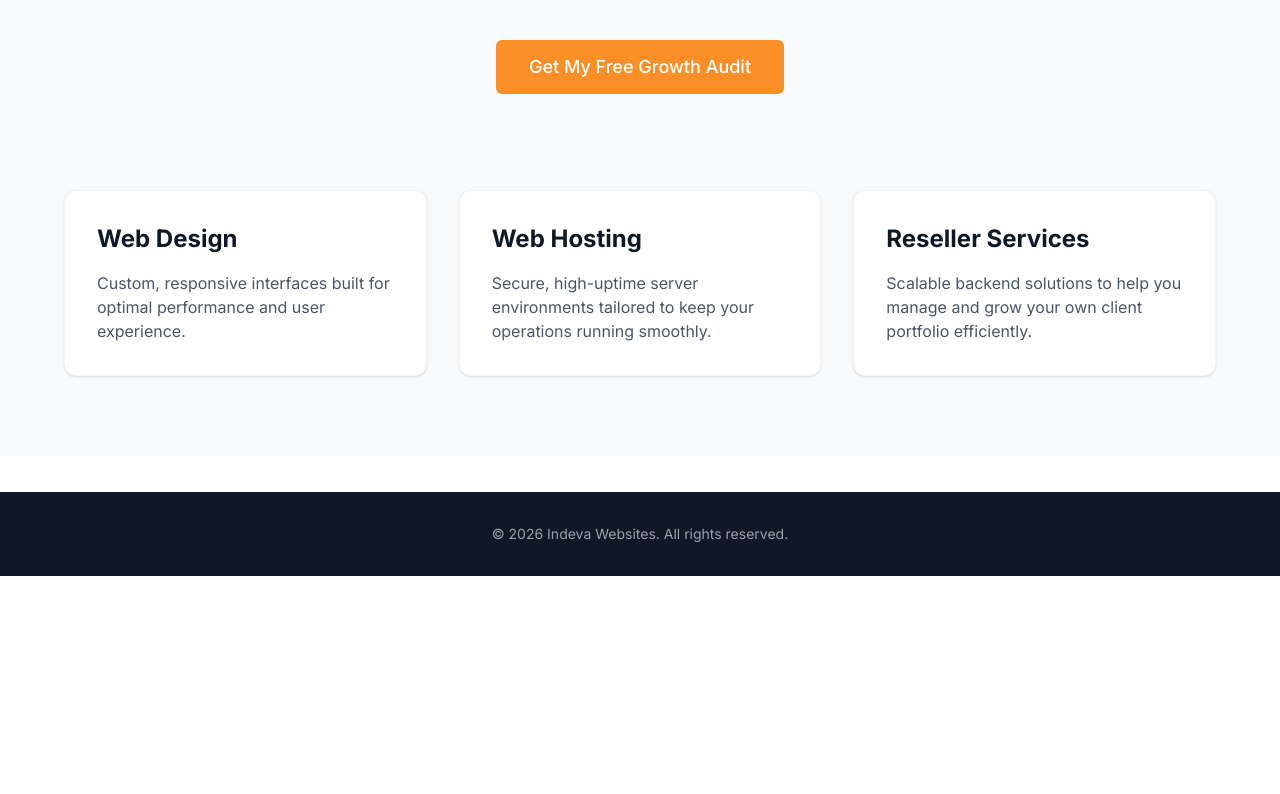
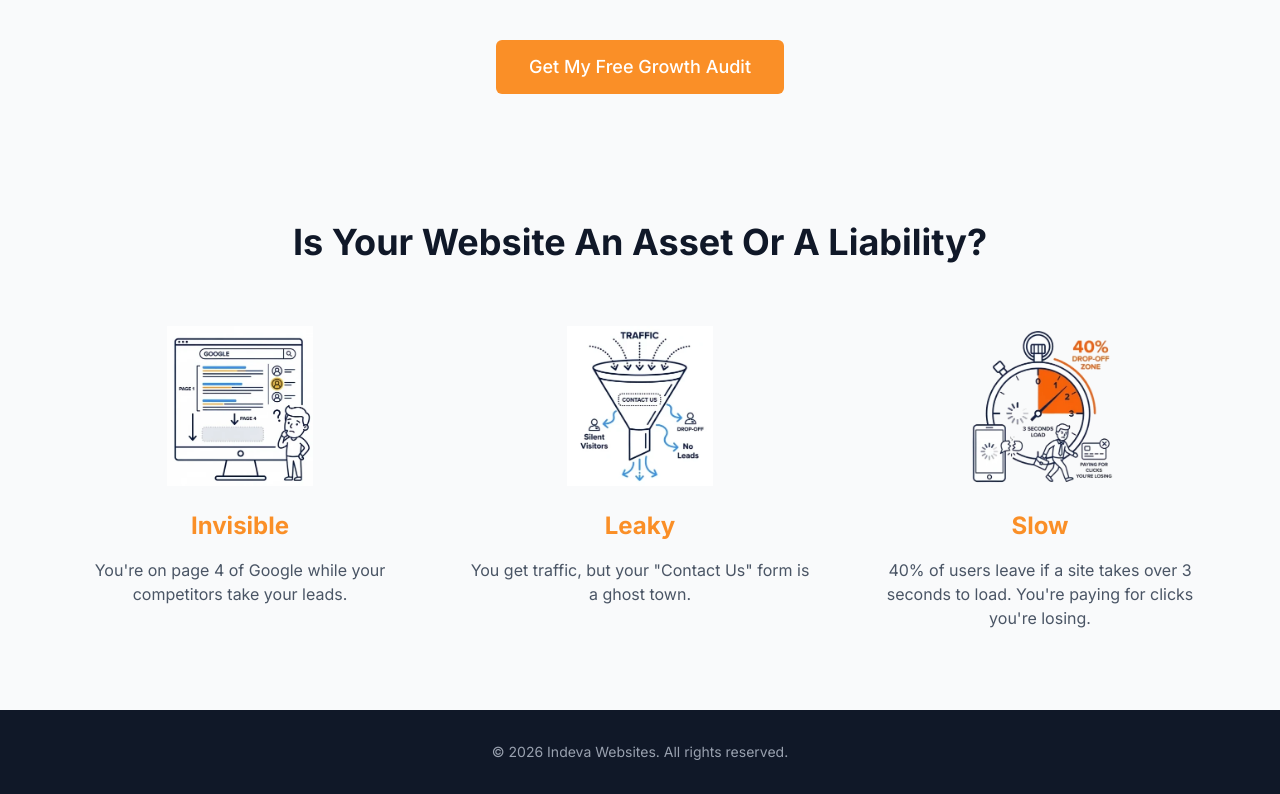
Before and after one commit to cgdiazv/indeva-websites, a Next.js app: page / in a window 1280 px wide. Shown: the part 373-1167 px from the top of the page. Before the commit the page ends 949 px from the top, so only its background shows below. Built offline with nearby package versions, Linux system fonts and the light colour scheme.

Commit message:
Updated image paths to use WebP format

```diff
--- a/app/page.tsx
+++ b/app/page.tsx
@@ -15,21 +15,33 @@ export default function Home() {
         </div>
       </div>
 
-      <div className="mt-24 grid grid-cols-1 md:grid-cols-3 gap-8 max-w-6xl w-full">
-        {/* Feature 1 */}
-        <div className="bg-white p-8 rounded-xl shadow-sm border border-gray-100">
-          <h3 className="text-2xl font-bold text-gray-900 mb-4">Web Design</h3>
-          <p className="text-gray-600">Custom, responsive interfaces built for optimal performance and user experience.</p>
-        </div>
-        {/* Feature 2 */}
-        <div className="bg-white p-8 rounded-xl shadow-sm border border-gray-100">
-          <h3 className="text-2xl font-bold text-gray-900 mb-4">Web Hosting</h3>
-          <p className="text-gray-600">Secure, high-uptime server environments tailored to keep your operations running smoothly.</p>
-        </div>
-        {/* Feature 3 */}
-        <div className="bg-white p-8 rounded-xl shadow-sm border border-gray-100">
-          <h3 className="text-2xl font-bold text-gray-900 mb-4">Reseller Services</h3>
-          <p className="text-gray-600">Scalable backend solutions to help you manage and grow your own client portfolio efficiently.</p>
+      {/* Problem Agitation Section */}
+      <div className="mt-32 w-full max-w-6xl">
+        <h2 className="text-3xl md:text-4xl font-bold text-center text-gray-900 mb-16">
+          Is Your Website An Asset Or A Liability?
+        </h2>
+
+        <div className="grid grid-cols-1 md:grid-cols-3 gap-12 text-center">
+          {/* Problem 1 */}
+          <div className="flex flex-col items-center">
+            <img src="/invisible.webp" alt="Invisible Website Concept" className="h-40 object-contain mb-6" />
+            <h3 className="text-2xl font-bold text-[#FA8F27] mb-4">Invisible</h3>
+            <p className="text-gray-600">You're on page 4 of Google while your competitors take your leads.</p>
+          </div>
+
+          {/* Problem 2 */}
+          <div className="flex flex-col items-center">
+            <img src="/leaky.webp" alt="Leaky Funnel Concept" className="h-40 object-contain mb-6" />
+            <h3 className="text-2xl font-bold text-[#FA8F27] mb-4">Leaky</h3>
+            <p className="text-gray-600">You get traffic, but your "Contact Us" form is a ghost town.</p>
+          </div>
+
+          {/* Problem 3 */}
+          <div className="flex flex-col items-center">
+            <img src="/slow.webp" alt="Slow Website Concept" className="h-40 object-contain mb-6" />
+            <h3 className="text-2xl font-bold text-[#FA8F27] mb-4">Slow</h3>
+            <p className="text-gray-600">40% of users leave if a site takes over 3 seconds to load. You're paying for clicks you're losing.</p>
+          </div>
         </div>
       </div>
     </div>
```
